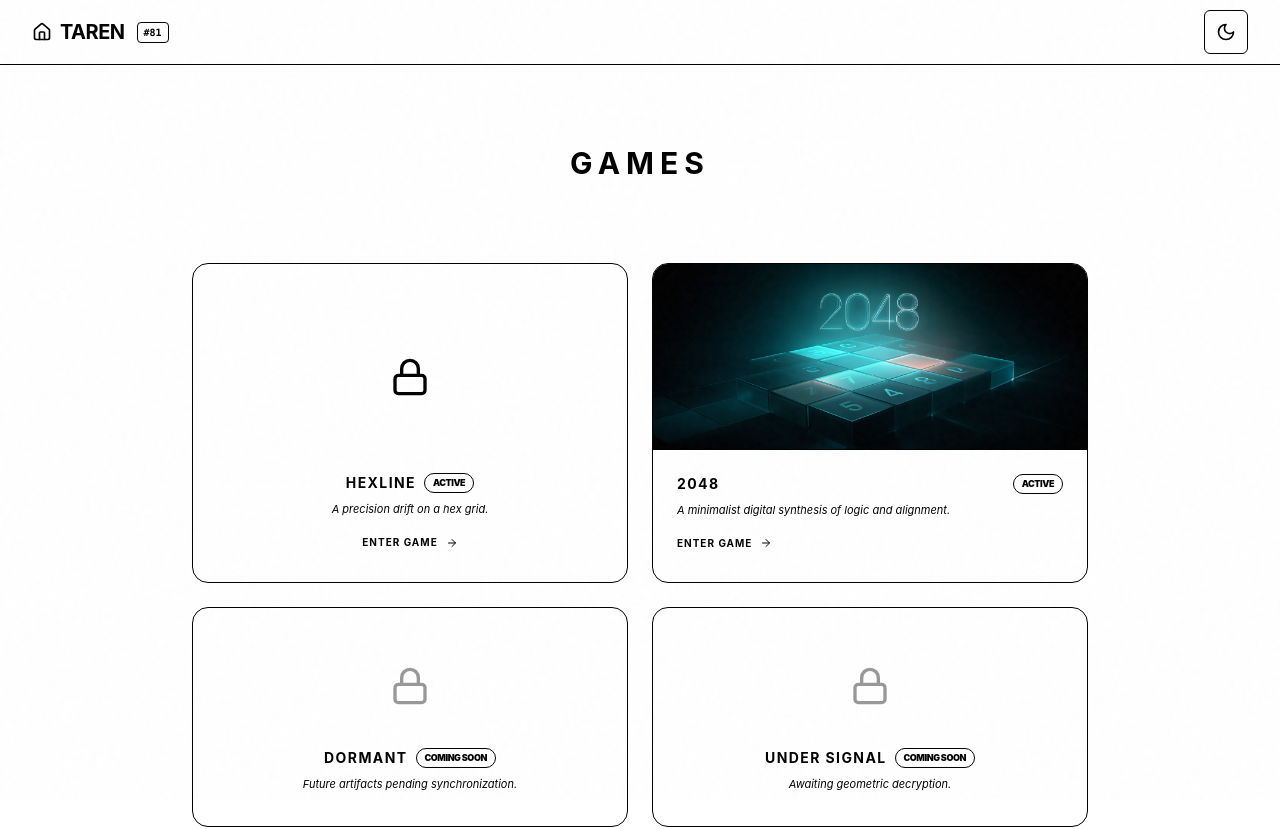
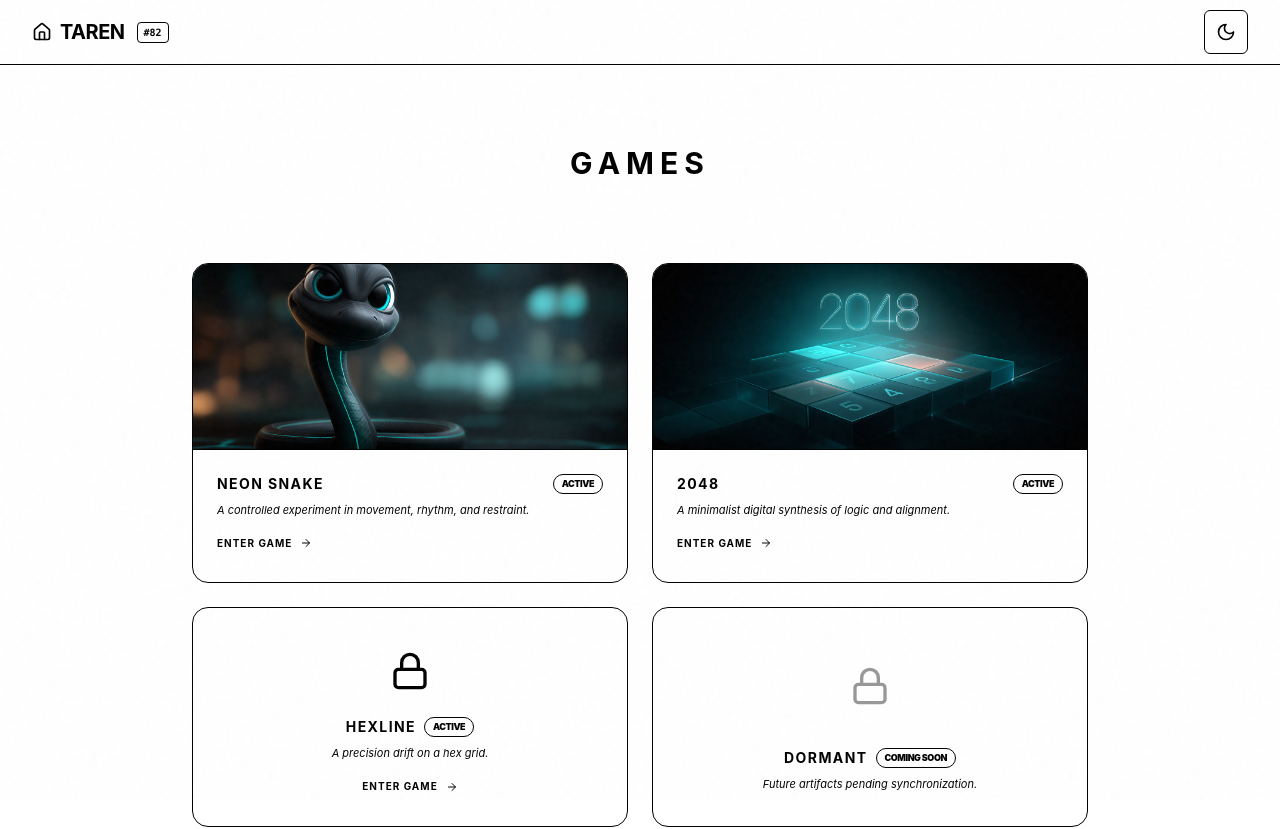
Before and after one commit to Jimmy7610/taren, a React (Vite) app: page /games in a window 1280 px wide. Shown: the top 829 px of the page. Built offline with nearby package versions, Linux system fonts and the light colour scheme; no server answers.

Commit message:
Fix Games hub regression: restore Neon Snake, enforce ordering, revert layout (Build 82)

```diff
--- a/src/constants/build.ts
+++ b/src/constants/build.ts
@@ -1 +1 @@
-export const BUILD_COUNTER = 81;
+export const BUILD_COUNTER = 82;
--- a/src/pages/GamesHubPage.tsx
+++ b/src/pages/GamesHubPage.tsx
@@ -25,9 +25,10 @@ export const GamesHubPage: React.FC = () => {
 
     const games = [
         {
-            title: "HEXLINE",
-            description: "A precision drift on a hex grid.",
-            path: "/games/hexline/play",
+            title: strings.games.index.snake.title,
+            description: strings.games.index.snake.description,
+            image: snakeHero,
+            path: "/games/neon-snake/play",
             status: "ACTIVE" as const,
             ctaLabel: "ENTER GAME"
         },
@@ -36,6 +37,13 @@ export const GamesHubPage: React.FC = () => {
             description: strings.games.index.twoZeroFourEight.description,
             image: hero2048,
             path: "/games/2048/play",
+            status: "ACTIVE" as const,
+            ctaLabel: "ENTER GAME"
+        },
+        {
+            title: "HEXLINE",
+            description: "A precision drift on a hex grid.",
+            path: "/games/hexline/play",
             status: "ACTIVE" as const,
             ctaLabel: "ENTER GAME"
         },
```
